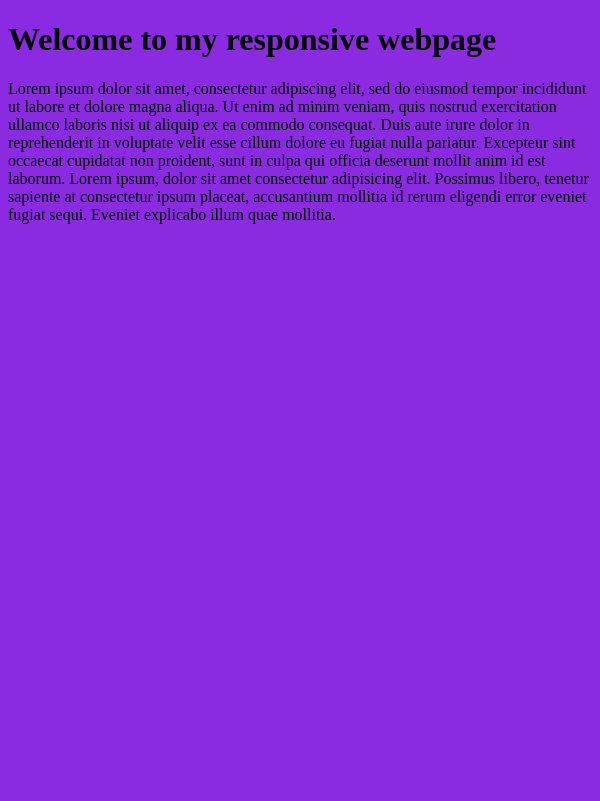
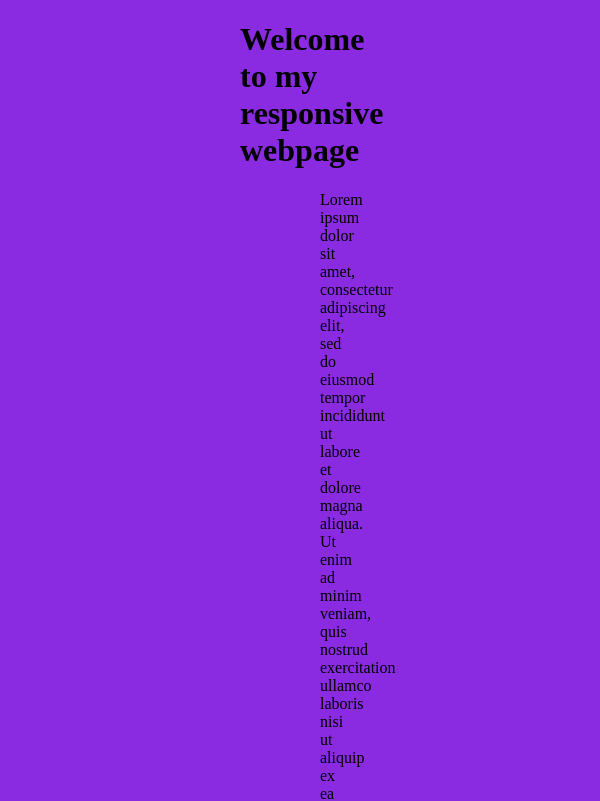
Before and after one commit to nicholajaneriley/responsive_website, a plain HTML site: page index.html in a window 600 px wide. Shown: the top 801 px of the page. Drawn offline with Linux system fonts and the light colour scheme.

Commit message:
Added media queries for mobile-first width on paragraph

```diff
--- a/styles.css
+++ b/styles.css
@@ -1,8 +1,35 @@
 body {
     background-color: aquamarine;
+    padding-left: 15pc;
+    padding-right: 15pc;
+}
+
+p {
+    margin-left: 5pc;
+    margin-right: 5pc;
 }
 
 
+@media only screen and (min-width: 600px){
+    body {
+        margin-left: 10pc;
+        margin-right: 10pc;
+    }
+}
+
+@media only screen and (max-width: 900px){
+    body {
+        padding-left: 10pc;
+        padding-right: 10pc;
+    }
+}
+
+@media only screen and (max-width: 600px){
+    body {
+        padding-left: 5pc;
+        padding-right: 5pc;
+    }
+}
 
 @media only screen and (max-width: 1000px){
     body {
```
